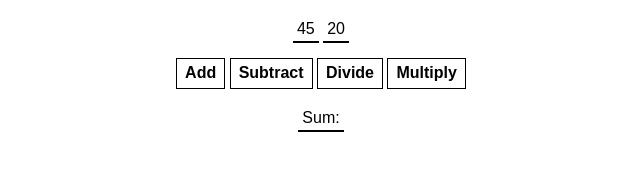
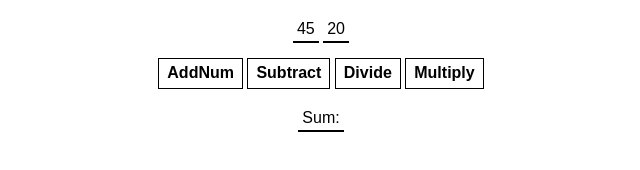
Before and after one commit to tderamus/calculator, a website built with Vite: page index.html in a window 1280 px wide. Shown: the whole page, without its empty margins (319-959 px from the left). Built offline with nearby package versions, Linux system fonts and the light colour scheme.

Commit message:
Altered ADD button in html

```diff
--- a/index.html
+++ b/index.html
@@ -6,7 +6,7 @@
         <span id="num1-el"></span>
         <span id="num2-el"></span>
         <br>
-        <button onclick="add()">Add</button>
+        <button onclick="add()">AddNum</button>
         <button onclick="subtract()">Subtract</button>
         <button onclick="divide()">Divide</button>
         <button onclick="multiply()">Multiply</button>
```
